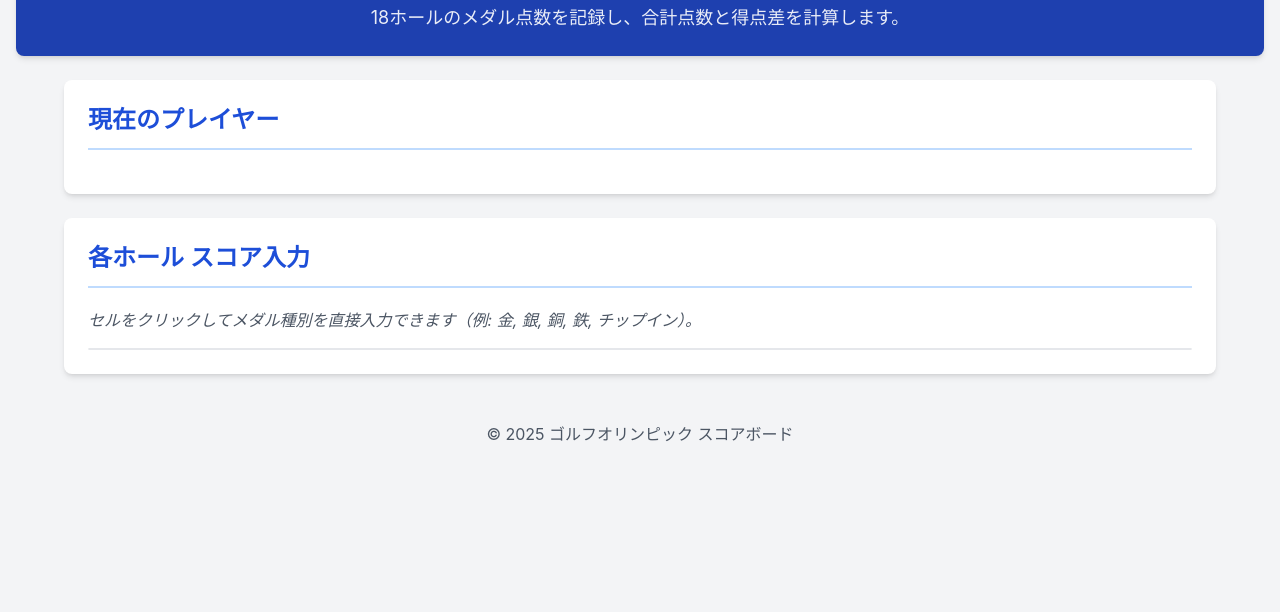
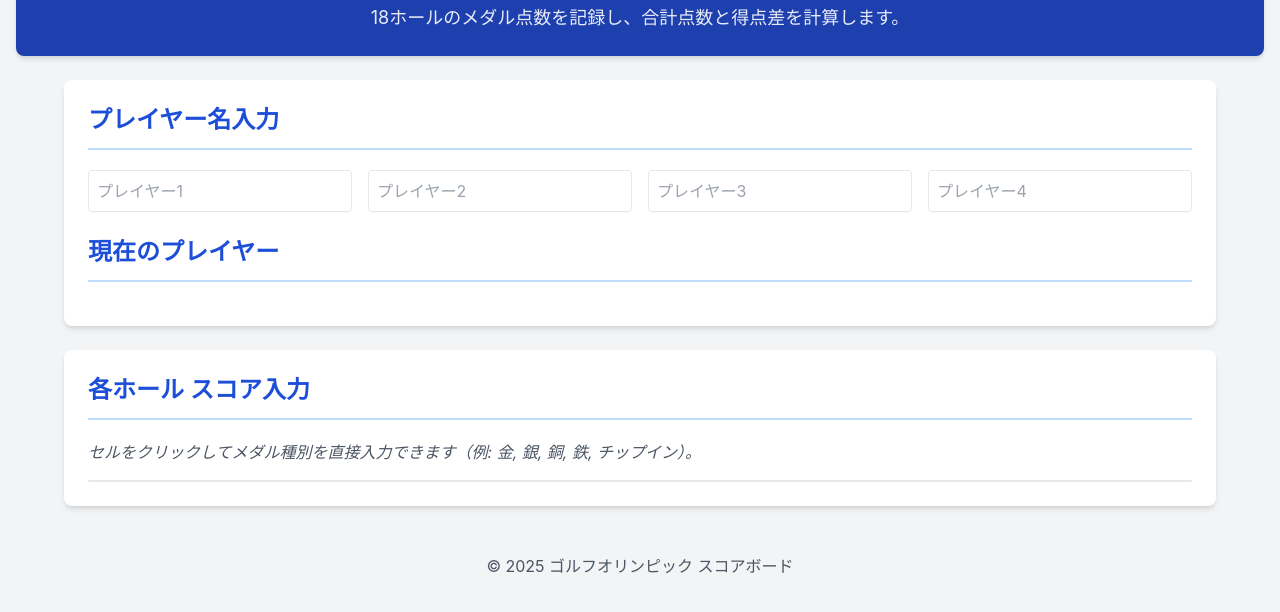
Before and after one commit to SolvIt073/GolfGroove, a plain HTML site: page scoreboard.html in a window 1280 px wide. Shown: the part 84-696 px from the top of the page. Drawn offline with nearby package versions, Linux system fonts and the light colour scheme.

Commit message:
Update scoreboard.html

```diff
--- a/scoreboard.html
+++ b/scoreboard.html
@@ -24,6 +24,13 @@
 
     <main class="max-w-6xl mx-auto">
         <section class="bg-white p-6 rounded-lg shadow-md mb-6">
+            <h2 class="text-2xl font-semibold text-blue-700 border-b-2 border-blue-200 pb-3 mb-5">プレイヤー名入力</h2>
+            <div class="grid grid-cols-2 md:grid-cols-4 gap-4 mb-6">
+                <input id="player1-name" type="text" class="border rounded p-2 w-full" placeholder="プレイヤー1">
+                <input id="player2-name" type="text" class="border rounded p-2 w-full" placeholder="プレイヤー2">
+                <input id="player3-name" type="text" class="border rounded p-2 w-full" placeholder="プレイヤー3">
+                <input id="player4-name" type="text" class="border rounded p-2 w-full" placeholder="プレイヤー4">
+            </div>
             <h2 class="text-2xl font-semibold text-blue-700 border-b-2 border-blue-200 pb-3 mb-5">現在のプレイヤー</h2>
             <div id="current-players-display" class="grid grid-cols-2 md:grid-cols-4 gap-4 text-center">
                 <!-- プレイヤー名はscript.jsで動的に表示 -->
```
